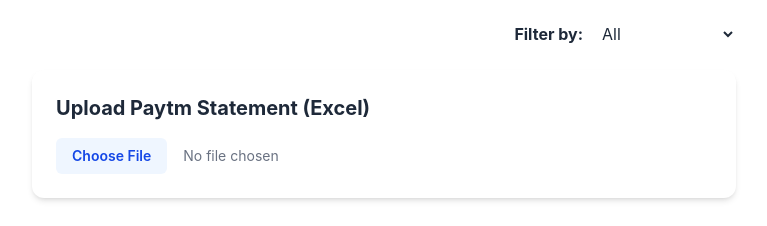
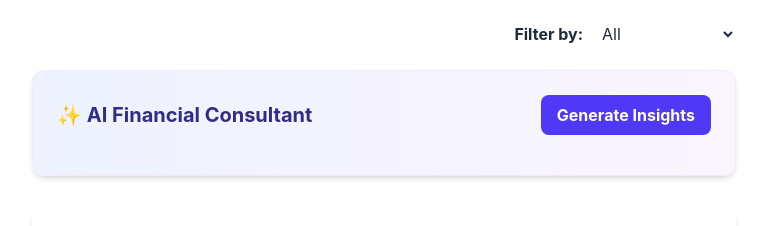
Before and after one commit to n0t-adm1n/expense-tracker-client, a React (Vite) app: page / in a window 1280 px wide. Shown: the part 446-672 px from the top of the page, without its empty margins (256-1023 px from the left). Built offline with nearby package versions, Linux system fonts and the light colour scheme; no server answers.

Commit message:
add ai insight component

```diff
--- a/src/App.jsx
+++ b/src/App.jsx
@@ -3,6 +3,7 @@
 import Form from "./components/Form";
 import DashBoard from "./components/DashBoard";
 import Upload from "./components/Upload";
+import AiInsight from "./components/AiInsight";
 
 function App() {
   const [transactions, setTransactions] = useState([]);
@@ -86,6 +87,8 @@
         </select>
       </div>
 
+      <AiInsight />
+
       <Upload onBulkUpload={handleBulkUpload} />
 
       <TransactionList
--- /dev/null
+++ b/src/components/AiInsight.jsx
@@ -0,0 +1,54 @@
+import React from 'react'
+import { useState } from 'react'
+
+function AiInsight() {
+  const [insights, setInsights] = useState("");
+  const [loading, setLoading] = useState(false);
+  const [error, setError] = useState("");
+
+  const fetchInsights = async () => {
+    setLoading(true);
+    setError("");
+
+    try {
+      const response = await fetch("http://localhost:5000/api/insights");
+      if (!response.ok) {
+        throw new Error("Failed to fetch insights");
+      }
+      const data = await response.json();
+      setInsights(data.insight);
+    } catch (err) {
+      setError("Could not connect to the AI. Please try again later.");
+    } finally {
+      setLoading(false);
+    }
+  };
+
+  return (
+    <div className="bg-gradient-to-r from-indigo-50 to-purple-50 p-6 rounded-xl shadow-md mb-8 border border-purple-100">
+      <div className="flex justify-between items-center mb-4">
+        <h3 className="text-xl font-bold text-indigo-900">✨ AI Financial Consultant</h3>
+        <button
+          onClick={fetchInsights}
+          disabled={loading}
+          className="bg-indigo-600 hover:bg-indigo-700 text-white font-bold py-2 px-4 rounded-lg transition duration-200 disabled:opacity-50"
+        >
+          {loading ? "Analyzing..." : "Generate Insights"}
+        </button>
+      </div>
+
+      {error && <p className="text-red-500 text-sm mt-2">{error}</p>}
+
+      {insights && (
+        <div className="bg-white p-4 rounded-lg shadow-inner border border-purple-50">
+          {/* whitespace-pre-line ensures the bullet points and line breaks from the AI render correctly */}
+          <p className="text-gray-700 whitespace-pre-line leading-relaxed">
+            {insights}
+          </p>
+        </div>
+      )}
+    </div>
+  )
+}
+
+export default AiInsight
```
